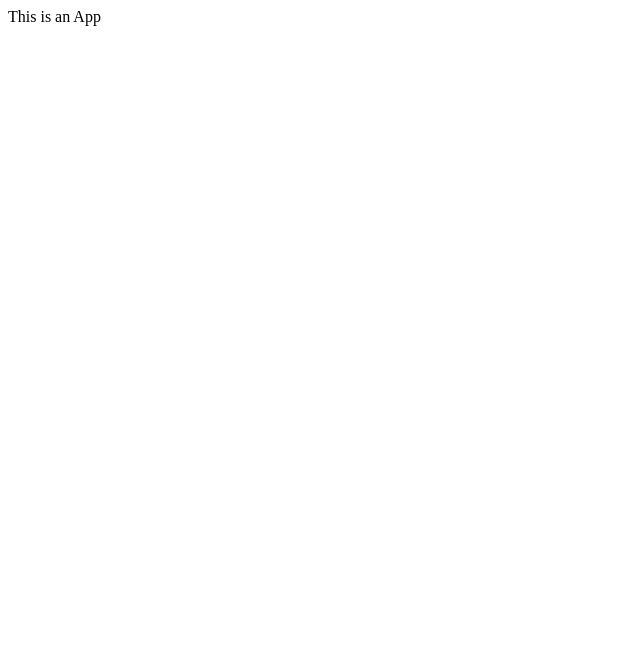
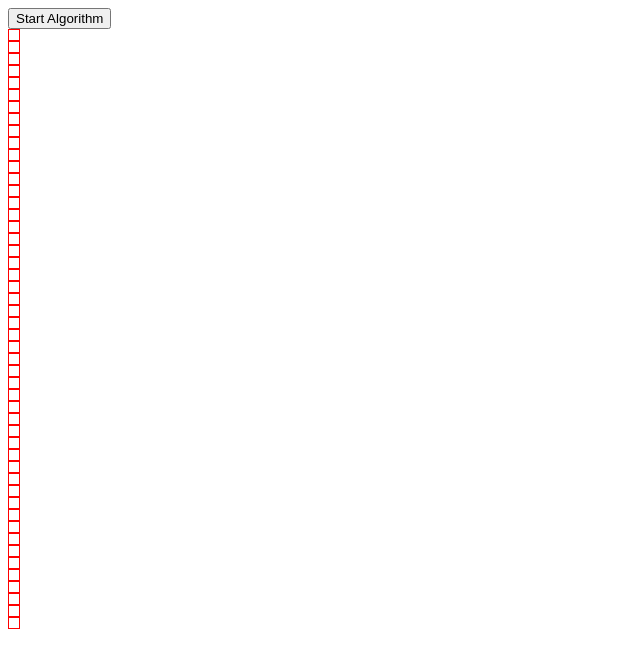
Before and after one commit to omarauf/path-finding, a React (Create React App) app: page / in a window 1280 px wide. Shown: the top 668 px of the page, without its empty margins (0-640 px from the left). Built offline with nearby package versions, Linux system fonts and the light colour scheme.

Commit message:
Add flex to SS class to fix row

```diff
--- a/src/components/App.jsx
+++ b/src/components/App.jsx
@@ -1,7 +1,66 @@
 import React from "react";
+import Node from "./node/node";
 
-function App() {
-  return <div className="App">This is an App</div>;
+const START_NODE_ROW = 1;
+const START_NODE_COL = 1;
+const FINISH_NODE_ROW = 3;
+const FINISH_NODE_COL = 3;
+
+class App extends React.Component {
+  state = {
+    grid: []
+  };
+
+  componentDidMount() {
+    const grid = getInitialGrid();
+    this.setState({ grid });
+  }
+
+  render() {
+    const { grid } = this.state;
+
+    console.log(grid);
+    return (
+      <React.Fragment>
+        <button onClick={() => console.log("START")}>Start Algorithm</button>
+        {grid.map((row, rowIdx) => {
+          return (
+            <div key={rowIdx} className="ss">
+              {row.map((node, nodeIdx) => {
+                const { row, col, isEnd, isStart } = node;
+                return (
+                  <Node
+                    key={nodeIdx}
+                    col={col}
+                    row={row}
+                    isEnd={isEnd}
+                    isStart={isStart}
+                  />
+                );
+              })}
+            </div>
+          );
+        })}
+      </React.Fragment>
+    );
+  }
+}
+
+function getInitialGrid() {
+  const grid = [];
+  for (let row = 0; row < 5; row++) {
+    const currentRow = [];
+    for (let col = 0; col < 10; col++) {
+      currentRow.push({
+        row,
+        col,
+        isStart: START_NODE_ROW === row && START_NODE_COL === col,
+        isEnd: FINISH_NODE_ROW === row && FINISH_NODE_COL === col
+      });
+    }
+    grid.push(currentRow);
+  }
+  return grid;
 }
 
 export default App;
--- /dev/null
+++ b/src/components/node/node.jsx
@@ -0,0 +1,11 @@
+import React, { Component } from "react";
+import styles from "./node.module.css";
+
+class node extends Component {
+  render() {
+    const { row, col } = this.props;
+    return <div id={`node-${row}-${col}`} className={styles.node}></div>;
+  }
+}
+
+export default node;
--- /dev/null
+++ b/src/components/node/node.module.css
@@ -0,0 +1,5 @@
+.node {
+  width: 10px;
+  height: 10px;
+  border: 1px solid red;
+}
```
Also changed, not shown: src/algorithms/dijkstra.js (added).
